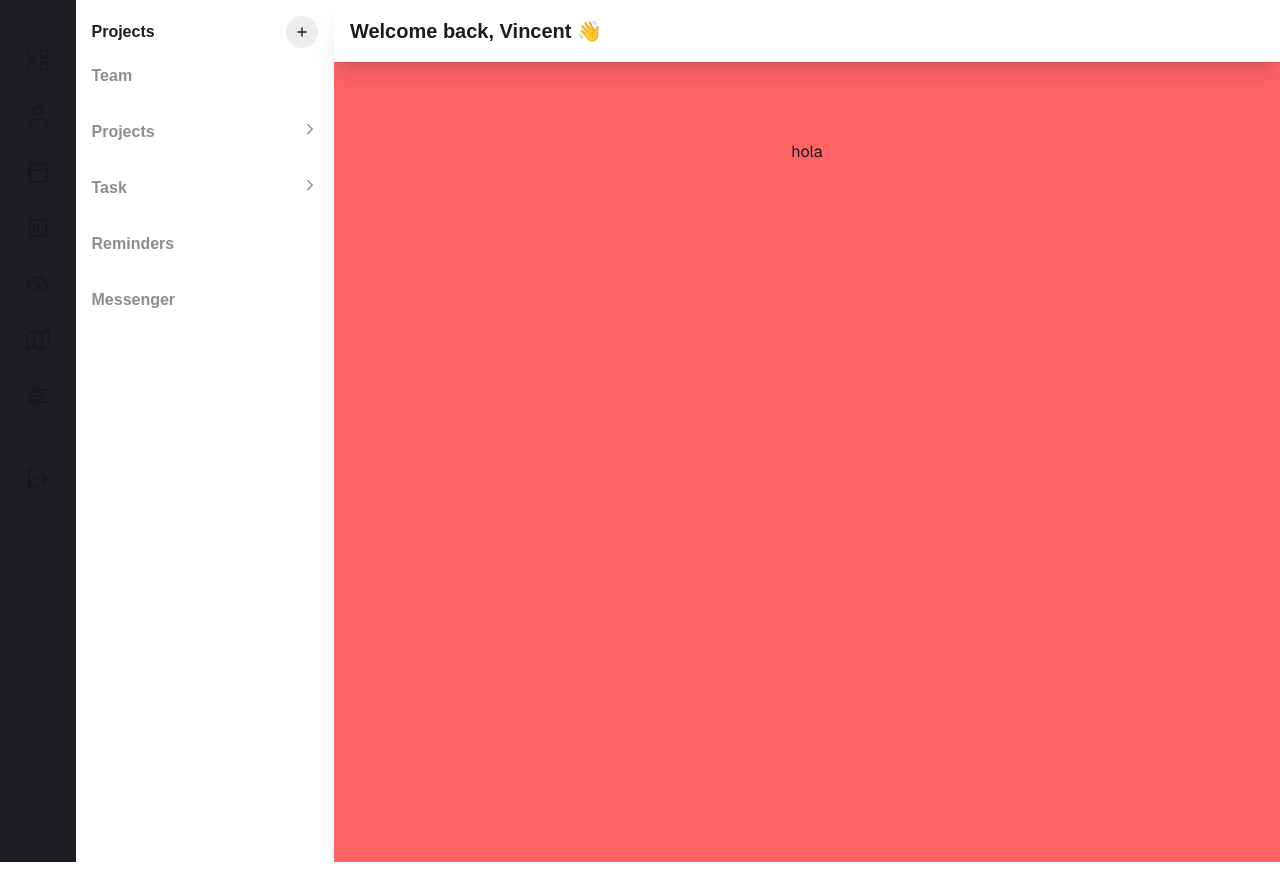
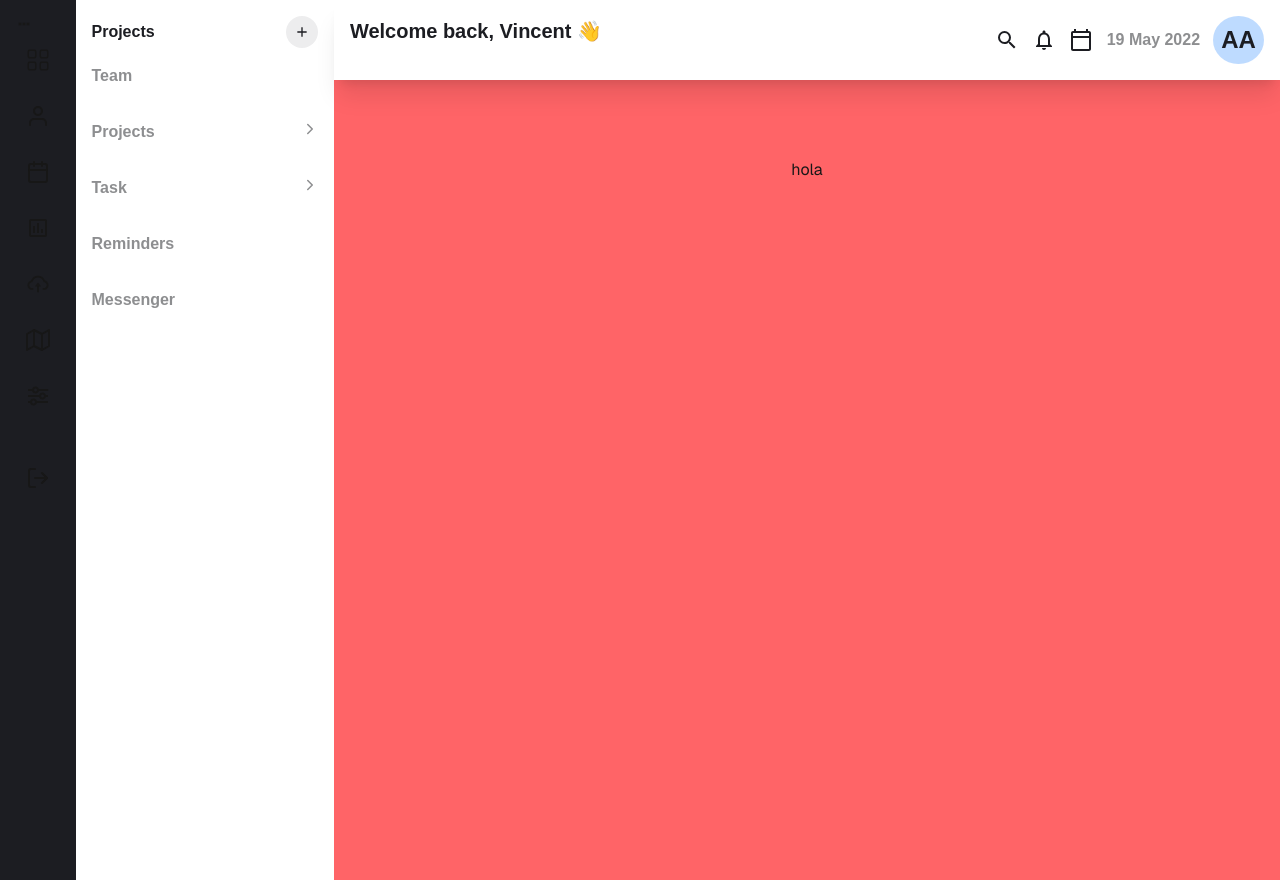
Before and after one commit to akareagwom/todo-list, a Next.js app: page / in a window 1280 px wide. Built offline with nearby package versions, Linux system fonts and the light colour scheme.

Commit message:
navbar done

```diff
--- a/src/app/components/navbar.tsx
+++ b/src/app/components/navbar.tsx
@@ -1,4 +1,5 @@
 import React from 'react';
+import { MdOutlineSearch, MdOutlineNotificationsNone,MdOutlineCalendarToday } from "react-icons/md";
 
 
 const Navbar = () => {
@@ -6,8 +7,14 @@ const Navbar = () => {
     <div className='bg-white shadow-xl text-[#1C1D22] text-[20px] font-700 font-bold  '>
       <div className="flex justify-between p-4">
         <h1>Welcome back, Vincent 👋</h1>
-        <div className="w-[269px] flex justify-between items-center">
-
+        <div className="w-[269px] flex justify-between text-2xl items-center">
+            <MdOutlineSearch/>
+            <MdOutlineNotificationsNone/>
+            <MdOutlineCalendarToday/>
+            <p className='text-[16px] font-600 font-semibold text-[#1C1D2280] '>19 May 2022</p>
+            <div className="rounded-[50%] p-2 bg-blue-200">
+                <p>AA</p>
+            </div>
         </div>
       </div>
     </div>
```
